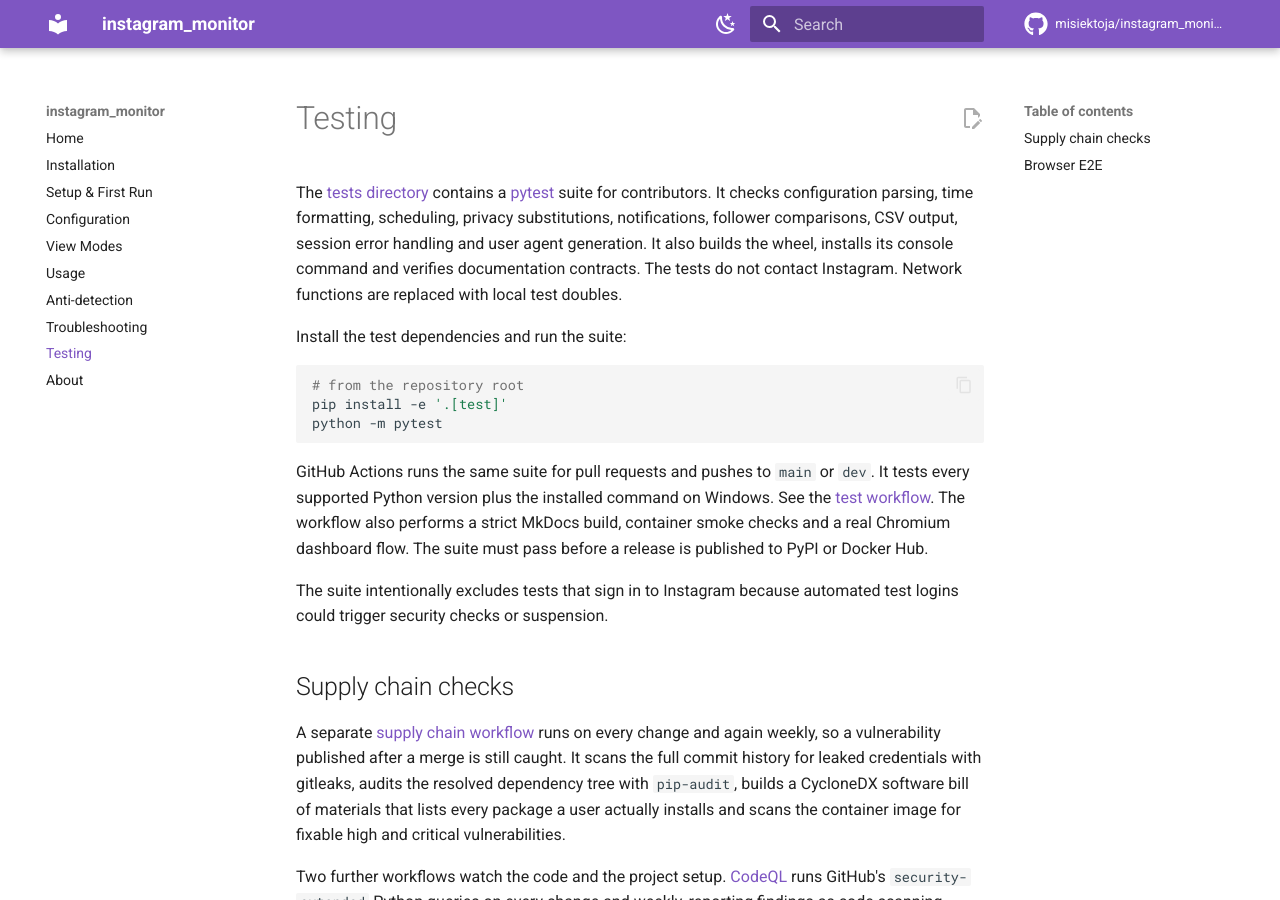
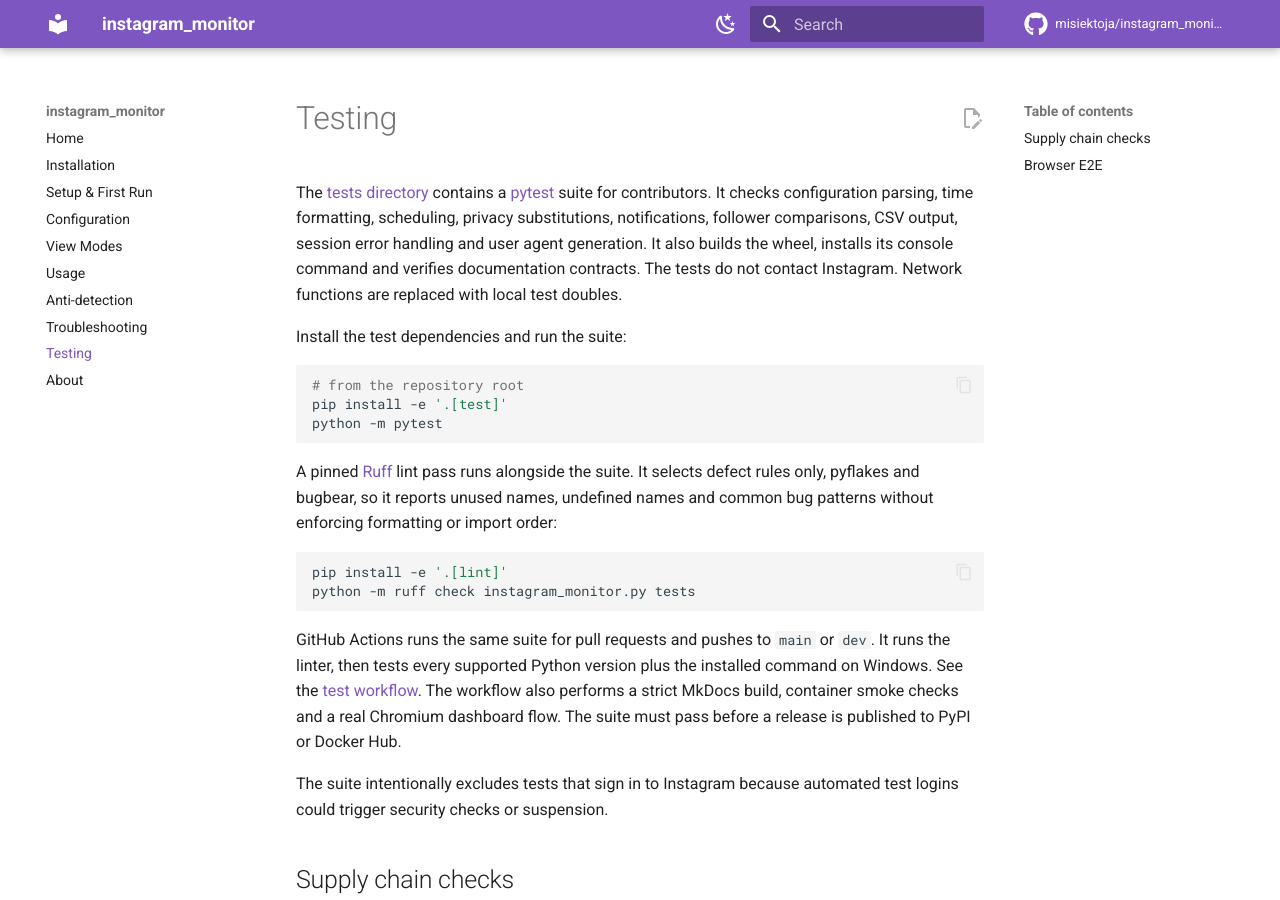
Before and after one commit to misiektoja/instagram_monitor, an MkDocs documentation site: the page built from docs/testing.md, in a window 1280 px wide and 900 px high. Built offline with MkDocs 1.6.1 and Material for MkDocs 9.7.7, drawn with Linux system fonts in a browser that asks for light colours; comment, search, counter and statistics services are not loaded.

Commit message:
docs(test): document the ruff lint pass

````diff
--- a/docs/testing.md
+++ b/docs/testing.md
@@ -10,7 +10,14 @@ pip install -e '.[test]'
 python -m pytest
 ```
 
-GitHub Actions runs the same suite for pull requests and pushes to `main` or `dev`. It tests every supported Python version plus the installed command on Windows. See the [test workflow](https://github.com/misiektoja/instagram_monitor/blob/main/.github/workflows/tests.yml). The workflow also performs a strict MkDocs build, container smoke checks and a real Chromium dashboard flow. The suite must pass before a release is published to PyPI or Docker Hub.
+A pinned [Ruff](https://docs.astral.sh/ruff/) lint pass runs alongside the suite. It selects defect rules only, pyflakes and bugbear, so it reports unused names, undefined names and common bug patterns without enforcing formatting or import order:
+
+```bash
+pip install -e '.[lint]'
+python -m ruff check instagram_monitor.py tests
+```
+
+GitHub Actions runs the same suite for pull requests and pushes to `main` or `dev`. It runs the linter, then tests every supported Python version plus the installed command on Windows. See the [test workflow](https://github.com/misiektoja/instagram_monitor/blob/main/.github/workflows/tests.yml). The workflow also performs a strict MkDocs build, container smoke checks and a real Chromium dashboard flow. The suite must pass before a release is published to PyPI or Docker Hub.
 
 The suite intentionally excludes tests that sign in to Instagram because automated test logins could trigger security checks or suspension.
 
````
